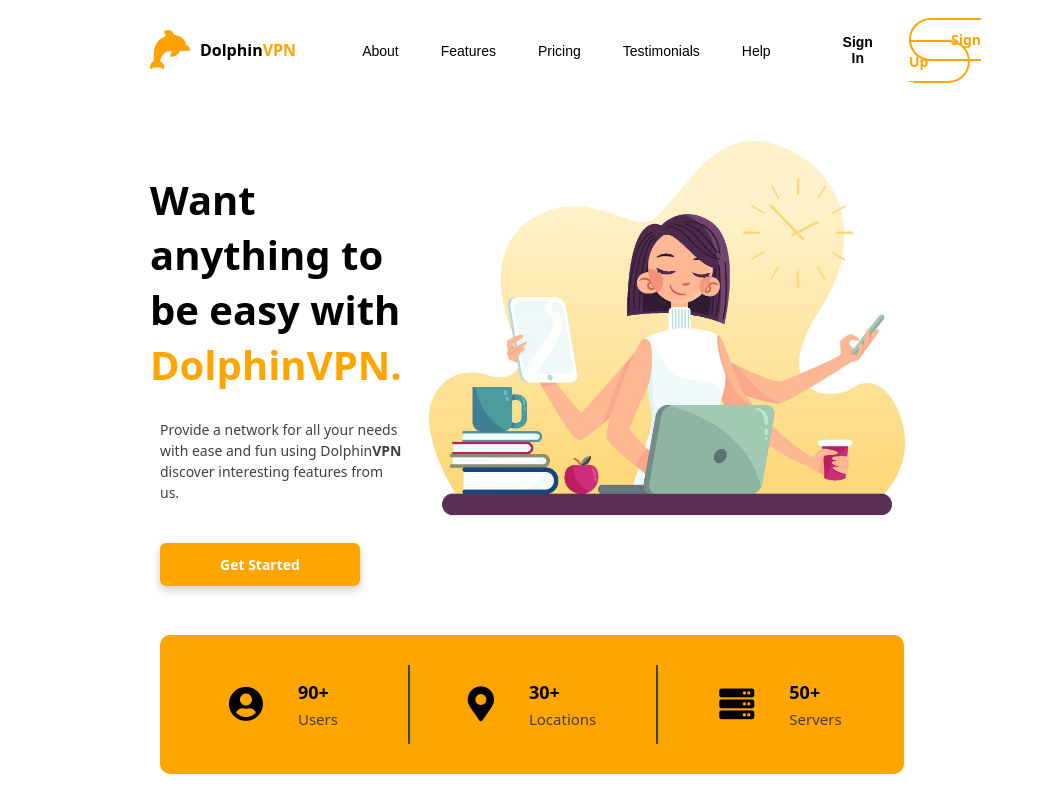
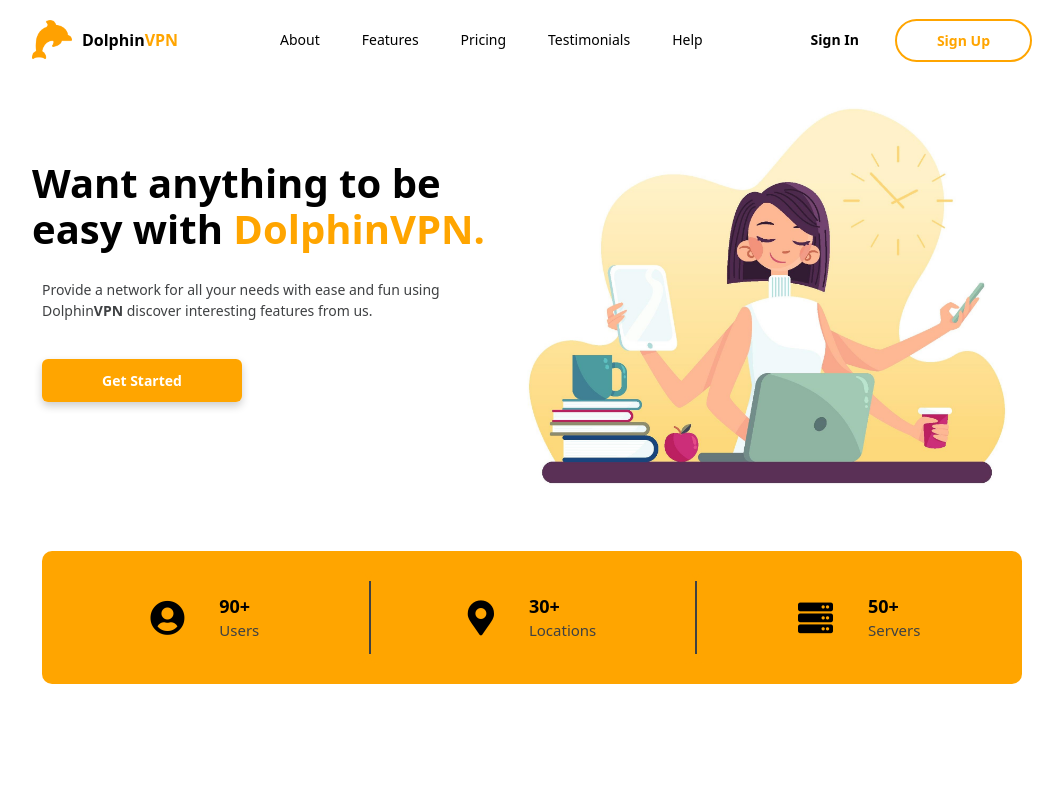
Before and after one commit to Regina1110/DolphinVPN, a plain HTML site: page index.html in a window 1280 px wide. Shown: the whole page, without its empty margins (108-1171 px from the left). Drawn offline with Linux system fonts and the light colour scheme.

Commit message:
Add files via upload
Updated HTML file and added 2 CSS files

```diff
--- a/index.html
+++ b/index.html
@@ -7,313 +7,105 @@
         <title>DolphinVPN</title>
         <link rel="icon" type="image/png" href="dolphin.png" />
         <link rel="stylesheet" href="https://cdnjs.cloudflare.com/ajax/libs/font-awesome/5.9.0/css/all.min.css" />
-    <style>
-        .flex-container {
-            display: flex;
-            flex-direction: column;
-            background-color: white;
-            padding: 20px 250px 90px 250px;
-            font-family: system-ui;
-        }
-
-        p {
-            color: rgb(63, 65, 67);
-        }
-
-        .highlight {
-            color: orange;
-        }
-
-        .flex-header {
-            display: flex;
-            flex-direction: row;
-            justify-content: space-between;
-            align-items: center;
-            background-color: white;
-            padding: 0px 1px 10px 0px;
-            width: 100%;
-            gap: 30px;
-        }
-
-        .flex-header>nav-item {
-            background-color: white;
-            padding: 20px;
-            text-align: center;
-            flex-grow: 0;
-        }
-
-        .flex-header>.spacer {
-            flex-grow: 1;
-        }
-
-        .image-text {
-            display: flex;
-            align-items: center;
-            font-size: 16px;
-        }
-
-        .image-text img {
-            margin-right: 10px;
-            width: 40px;
-            height: auto;
-        }
-
-        .text-button {
-            background: none;
-            border: none;
-            font-size: 14px;
-            cursor: pointer;
-            text-decoration: none;
-            position: relative;
-        }
-
-        .text-button::after {
-            content: "";
-            display: block;
-            width: 0;
-            height: 2px;
-            background-color: orange;
-            position: absolute;
-            left: 0;
-            bottom: -5px;
-            transition: width 0.3s ease;
-        }
-
-        .text-button:hover::after {
-            width: 100%;
-        }
-
-        .rounded-button {
-            background: none;
-            border: 2px solid orange;
-            border-radius: 30px;
-            color: orange;
-            font-size: 14px;
-            cursor: pointer;
-            padding: 10px 40px;
-            text-align: center;
-            text-decoration: none;
-            transition: background-color 0.3s, color 0.3s;
-        }
-
-        .rounded-button:hover {
-            background-color: none;
-            color: olivedrab;
-        }
-
-
-        .flex-body {
-            display: flex;
-            justify-content: space-between;
-            background-color: white;
-        }
-
-        .flex-body>div {
-            background-color: white;
-            margin: 0;
-            padding: 30px 0px 60px 0px;
-            text-align: left;
-            flex-grow: 0;
-        }
-
-        .flex-body .image {
-            margin-top: 20px;
-        }
-
-        .flex-body .image img {
-            width: 530px;
-            height: auto;
-        }
-
-        .flex-body .content h1 {
-            font-size: 40px;
-            margin-top: 60px;
-        }
-
-        .flex-body .content p {
-            font-size: 14px;
-            line-height: 1.5;
-            margin-left: 10px;
-            margin-bottom: 50px;
-        }
-
-        .flex-body .content a {
-            margin-left: 10px;
-        }
-
-        .shadow-button {
-            background-color: orange;
-            border: none;
-            border-radius: 6px;
-            color: white;
-            font-size: 14px;
-            cursor: pointer;
-            padding: 12px 60px;
-            text-align: center;
-            text-decoration: none;
-            box-shadow: 0 4px 8px rgba(0, 0, 0, 0.2);
-            transition: background-color 0.3s, box-shadow 0.3s;
-        }
-
-        .shadow-button:hover {
-            background-color: olivedrab;
-            box-shadow: 0 6px 12px rgba(0, 0, 0, 0.3);
-        }
-
-        .columns-container {
-            display: flex;
-            justify-content: space-between;
-            gap: 1.5px;
-            padding: 20px 0;
-            border-radius: 10px;
-            margin-left: 10px;
-            margin-right: 10px;
-            background-color: orange;
-            position: relative;
-        }
-
-        .column {
-            display: flex;
-            justify-content: center;
-            background-color: orange;
-            padding: 20px;
-            width: 30%;
-            border-radius: 10px;
-        }
-
-        .columns-container::before,
-        .columns-container::after {
-            content: "";
-            position: absolute;
-            top: 30px;
-            bottom: 30px;
-            width: 2px;
-            background-color: rgb(63, 65, 67);
-            ;
-        }
-
-        .columns-container::before {
-            left: 33.33%;
-        }
-
-        .columns-container::after {
-            left: 66.66%;
-        }
-
-        .icon-text {
-            display: flex;
-            align-items: center;
-        }
-
-        .icon {
-            margin-right: 35px;
-        }
-
-        .icon i {
-            font-size: 35px;
-        }
-
-        .text p {
-            margin: 5px 0;
-        }
-
-        .text p:first-child {
-            font-size: 18px;
-            color: black;
-        }
-
-        .text p:nth-child(2) {
-            font-size: 15px;
-        }
-    </style>
+        <link rel="stylesheet" href="normalize.css" />
+        <link rel="stylesheet" href="style.css" />
     </head>
 
     <body>
-    <div class="flex-container">
+        <div class="page">
+            <!-- Блок header -->
+            <header class="header">
 
-        <div class="flex-header">
-            <div class="nav-item">
-                <div class="image-text">
-                    <img src="dolphin.png" alt="dolphin">
-                    <span><strong>Dolphin</strong><span class="highlight"><strong>VPN</strong></span></span>
+                <!-- Элементы внутри header -->
+                <div class="header_nav-item">
+                    <div class="header_image-text">
+                        <img src="dolphin.png" alt="dolphin" class="header_logo">
+                        <span class="strong-text">Dolphin</span>
+                        <span class="header_title-highlight"><span class="strong-text">VPN</span></span>
                     </div>
                 </div>
 
-            <div class="spacer"></div>
+                <div class="header_spacer"></div>
 
-            <div class="nav-item">
-                <a href="./index.html"><button class="text-button">About</button></a>
+                <!-- Элементы навигации -->
+                <div class="header_nav-item">
+                    <a href="#"><button class="header_button">About</button></a>
                 </div>
-            <div class="nav-item">
-                <a href="./index.html"><button class="text-button">Features</button></a>
+                <div class="header_nav-item">
+                    <a href="#"><button class="header_button">Features</button></a>
                 </div>
-            <div class="nav-item">
-                <a href="./index.html"><button class="text-button">Pricing</button></a>
+                <div class="header_nav-item">
+                    <a href="#"><button class="header_button">Pricing</button></a>
                 </div>
-            <div class="nav-item">
-                <a href="./index.html"><button class="text-button">Testimonials</button></a>
+                <div class="header_nav-item">
+                    <a href="#"><button class="header_button">Testimonials</button></a>
                 </div>
-            <div class="nav-item">
-                <a href="./index.html"><button class="text-button">Help</button></a>
+                <div class="header_nav-item">
+                    <a href="#"><button class="header_button">Help</button></a>
                 </div>
 
-            <div class="spacer"></div>
+                <div class="header_spacer"></div>
 
-            <div class="nav-item">
-                <a href="./index.html"><button class="text-button"><strong>Sign In</strong></button></a>
+                <!-- Элементы авторизации -->
+                <div class="header_nav-item">
+                    <a href="#"><button class="header_button"><span class="strong-text">Sign In</span></button></a>
                 </div>
-            <div class="nav-item">
-                <a href="./index.html" class="rounded-button"><strong>Sign Up</strong></a>
+                <div class="header_nav-item">
+                    <a href="#" class="header_button--sign-up"><span class="strong-text">Sign Up</span></a>
                 </div>
+            </header>
+
+            <!-- Блок main-content -->
+            <main>
+                <section class="main-content_intro">
+                    <div class="main-content_text">
+                        <h1 class="main-content_heading">Want anything to be easy with <span class="main-content_highlight"><span class="strong-text">DolphinVPN.</span></span></h1>
+                        <p class="main-content_description">Provide a network for all your needs with ease and fun using Dolphin<span class="strong-text">VPN</span> discover interesting features from us.</p>
+                        <a href="#" class="main-content_button--primary"><span class="strong-text">Get Started</span></a>
                     </div>
+                    <div class="main-content_image">
+                        <img src="picture.jpg" alt="girl with devices" class="main-content_img">
+                    </div>
+                </section>
+            </main>
 
-        <div class="flex-body">
-            <div class="content">
-                <h1>Want anything to be easy with <span class="highlight"><strong>DolphinVPN.</strong></span></h1>
-                <p>Provide a network for all your needs with ease and fun using Dolphin<strong>VPN</strong> discover
-                    interesting features from us.</p>
-                <a href="./index.html" class="shadow-button"><strong>Get Started</strong></a>
-            </div>
-            <div class="image">
-                <img src="picture.jpg" alt="girl with devices">
-            </div>
-        </div>
-
-        <div class="columns-container">
-            <div class="column">
-                <div class="icon-text">
-                    <div class="icon">
+            <!-- Блок stats -->
+            <section class="stats">
+                <div class="stats_column">
+                    <div class="stats_icon-text">
+                        <div class="stats_icon">
                             <i class="fas fa-user-circle"></i>
                         </div>
-                    <div class="text">
-                        <p><strong>90+</strong></p>
-                        <p>Users</p>
+                        <div class="stats_text">
+                            <p class="stats_number"><span class="strong-text">90+</span></p>
+                            <p class="stats_label">Users</p>
                         </div>
                     </div>
                 </div>
-            <div class="column">
-                <div class="icon-text">
-                    <div class="icon">
+                <div class="stats_column">
+                    <div class="stats_icon-text">
+                        <div class="stats_icon">
                             <i class="fas fa-map-marker-alt"></i>
                         </div>
-                    <div class="text">
-                        <p><strong>30+</strong></p>
-                        <p>Locations</p>
+                        <div class="stats_text">
+                            <p class="stats_number"><span class="strong-text">30+</span></p>
+                            <p class="stats_label">Locations</p>
                         </div>
                     </div>
                 </div>
-            <div class="column">
-                <div class="icon-text">
-                    <div class="icon">
+                <div class="stats_column">
+                    <div class="stats_icon-text">
+                        <div class="stats_icon">
                             <i class="fas fa-server"></i>
                         </div>
-                    <div class="text">
-                        <p><strong>50+</strong></p>
-                        <p>Servers</p>
+                        <div class="stats_text">
+                            <p class="stats_number"><span class="strong-text">50+</span></p>
+                            <p class="stats_label">Servers</p>
                         </div>
                     </div>
                 </div>
-        </div>
+            </section>
+
         </div>
     </body>
 
--- /dev/null
+++ b/style.css
@@ -0,0 +1,240 @@
+        .page {
+            display: flex;
+            flex-direction: column;
+            background-color: white;
+            max-width: 1000px;
+            margin: 0 auto;
+            padding: 20px;
+            font-family: system-ui;
+        }
+
+        .main-content_description {
+            color: rgb(63, 65, 67);
+        }
+
+        .main-content_heading {
+            color: black;
+        }
+
+        .strong-text {
+            font-weight: bold;
+            color: inherit;
+        }
+
+        .header_title-highlight {
+            color: orange;
+        }
+
+        .main-content_highlight {
+            color: orange;
+        }
+
+        .header {
+            display: flex;
+            flex-direction: row;
+            justify-content: space-between;
+            align-items: center;
+            background-color: white;
+            padding: 0px 1px 10px 0px;
+            width: 100%;
+            gap: 30px;
+        }
+
+        .header_nav-item {
+            max-width: 150px;
+            background-color: white;
+            text-align: center;
+            flex-grow: 0;
+        }
+
+        .header_spacer {
+            flex-grow: 1;
+        }
+
+        .header_image-text {
+            display: flex;
+            align-items: center;
+            font-size: 16px;
+        }
+
+        .header_logo {
+            margin-right: 10px;
+            width: 40px;
+            height: auto;
+        }
+
+        .header_button {
+            background: none;
+            border: none;
+            font-size: 14px;
+            cursor: pointer;
+            text-decoration: none;
+            position: relative;
+        }
+
+        .header_button::after {
+            content: "";
+            display: block;
+            width: 0;
+            height: 2px;
+            background-color: orange;
+            position: absolute;
+            left: 0;
+            bottom: -5px;
+            transition: width 0.3s ease;
+        }
+
+        .header_button:hover::after {
+            width: 100%;
+        }
+
+        .header_button--sign-up {
+            background: none;
+            border: 2px solid orange;
+            border-radius: 30px;
+            color: orange;
+            font-size: 14px;
+            cursor: pointer;
+            padding: 10px 40px;
+            text-align: center;
+            text-decoration: none;
+            transition: background-color 0.3s, color 0.3s;
+        }
+
+        .header_button--sign-up:hover {
+            background-color: none;
+            color: olivedrab;
+        }
+
+
+        .main-content_intro {
+            display: flex;
+            justify-content: space-between;
+            background-color: white;
+        }
+
+        .main-content_intro>div {
+            background-color: white;
+            margin: 0;
+            padding: 30px 0px 60px 0px;
+            text-align: left;
+            flex-grow: 0;
+        }
+
+        .main-content_image {
+            margin-top: 20px;
+        }
+
+        .main-content_img {
+            width: 530px;
+            height: auto;
+        }
+
+        .main-content_intro .main-content_heading {
+            font-size: 40px;
+            margin-top: 60px;
+        }
+
+        .main-content_intro .main-content_description {
+            font-size: 14px;
+            line-height: 1.5;
+            margin-left: 10px;
+            margin-bottom: 50px;
+        }
+
+        .main-content_intro .main-content_button--primary {
+            margin-left: 10px;
+        }
+
+        .main-content_button--primary {
+            background-color: orange;
+            border: none;
+            border-radius: 6px;
+            color: white;
+            font-size: 14px;
+            cursor: pointer;
+            padding: 12px 60px;
+            text-align: center;
+            text-decoration: none;
+            box-shadow: 0 4px 8px rgba(0, 0, 0, 0.2);
+            transition: background-color 0.3s, box-shadow 0.3s;
+        }
+
+        .main-content_button--primary:hover {
+            background-color: olivedrab;
+            box-shadow: 0 6px 12px rgba(38, 10, 10, 0.3);
+        }
+
+        .stats {
+            display: flex;
+            justify-content: space-between;
+            gap: 1.5px;
+            padding: 20px 0;
+            border-radius: 10px;
+            margin-left: 10px;
+            margin-right: 10px;
+            background-color: orange;
+            position: relative;
+        }
+
+        .stats_column {
+            display: flex;
+            justify-content: center;
+            background-color: orange;
+            padding: 20px;
+            width: 30%;
+            border-radius: 10px;
+        }
+
+        .stats::before,
+        .stats::after {
+            content: "";
+            position: absolute;
+            top: 30px;
+            bottom: 30px;
+            width: 2px;
+            background-color: rgb(63, 65, 67);
+            ;
+        }
+
+        .stats::before {
+            left: 33.33%;
+        }
+
+        .stats::after {
+            left: 66.66%;
+        }
+
+        .stats_icon-text {
+            display: flex;
+            align-items: center;
+        }
+
+        .stats_icon {
+            margin-right: 35px;
+        }
+
+        .stats_icon i {
+            font-size: 35px;
+        }
+
+        .stats_text p {
+            margin: 5px 0;
+        }
+
+        .stats_text p:first-child {
+            font-size: 18px;
+            color: black;
+        }
+
+        .stats_text p:nth-child(2) {
+            font-size: 15px;
+        }
+
+        .stats_number {
+            color: rgb(63, 65, 67);
+        }
+
+        .stats_label {
+            color: rgb(63, 65, 67);
+        }
```
Also changed, not shown: normalize.css (added). Lines whose indentation alone changed are shown as unchanged.
